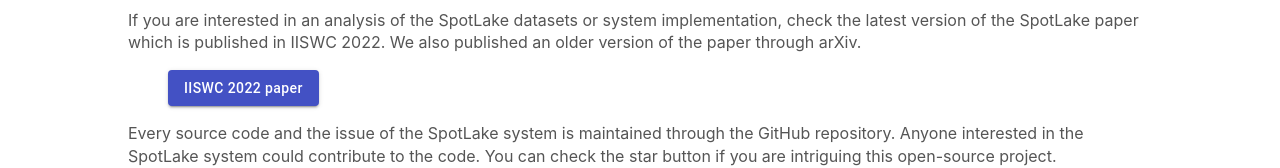
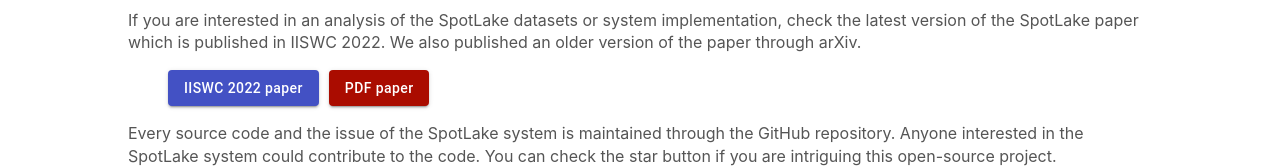
Before and after one commit to ddps-lab/spotlake, a React (Create React App) app in the folder frontend/: page /about in a window 1280 px wide. Shown: the part 388-556 px from the top of the page. Built offline with nearby package versions, Linux system fonts and the light colour scheme; what @mui/x-data-grid-pro would draw is missing.

Commit message:
Handle query error message & add paper link / pdf link

```diff
--- a/frontend/src/UI/styles.js
+++ b/frontend/src/UI/styles.js
@@ -26,6 +26,12 @@
             light : "rgb(129,132,215)",
             dark : "rgb(1, 8, 128)",
             main : "rgb(67,81,196)",
+            contrastText : "#fff",
+        },
+        PDF:{
+            light : "rgb(224, 14, 0)",
+            dark : "rgb(125, 8, 0)",
+            main : "rgb(170,12,0)",
             contrastText : "#fff",
         }
     }
@@ -73,6 +79,10 @@
   }
   & ul.buttonGroup {
     list-style-type: none;
+    > li {
+        display: flex;
+        gap: 10px;
+    }
   }
   & ul.contribute_developers {
     list-style-type: disc;
--- a/frontend/src/components/QuerySection/Query.jsx
+++ b/frontend/src/components/QuerySection/Query.jsx
@@ -163,14 +163,16 @@
                   // button load false로 설정
                   setLoad(false);
               }).catch((e) => {
-                  console.log(e)
                   setLoad(false);
                   if (e.message === "Network Error") {
                       alert("A network error occurred. Try it again. ")
+                  } else if (e.response.data) {
+                      if (Number(e.response.data['Status']) === 403) alert("Invalid Access");
+                      else if (Number(e.response.data['Status']) === 500) alert("Internal Server Error");
                   } else {
-                      alert(e.message)
+                      alert(e.message);
                   }
-              })
+              });
         }
         else {
             alert("The date range for the query is invalid. Please set the date correctly.");
--- a/frontend/src/pages/about/about.js
+++ b/frontend/src/pages/about/about.js
@@ -20,9 +20,17 @@
                                 <CustomButton
                                     color={"IISWC"}
                                     variant="contained"
-                                    onClick={() => {alert("link will be available soon")}}
+                                    onClick={() => {window.open('https://ieeexplore.ieee.org/document/9975369', '_blank')}}
                                 >IISWC 2022 paper</CustomButton>
                             </ThemeProvider>
+                            <ThemeProvider theme={theme}>
+                                <CustomButton
+                                  color={"PDF"}
+                                  variant="contained"
+                                  onClick={() => {window.open('http://leeky.me/publications/spotlake.pdf', '_blank')}}
+                                >PDF paper</CustomButton>
+                            </ThemeProvider>
+
                         </li>
                     </ul>
                     Every source code and the issue of the SpotLake system is maintained through the GitHub repository. Anyone interested in the SpotLake system could contribute to the code. You can check the star button if you are intriguing this open-source project.
```
Also changed, not shown: 8 other files (tests, documents, lock files or other folders).
